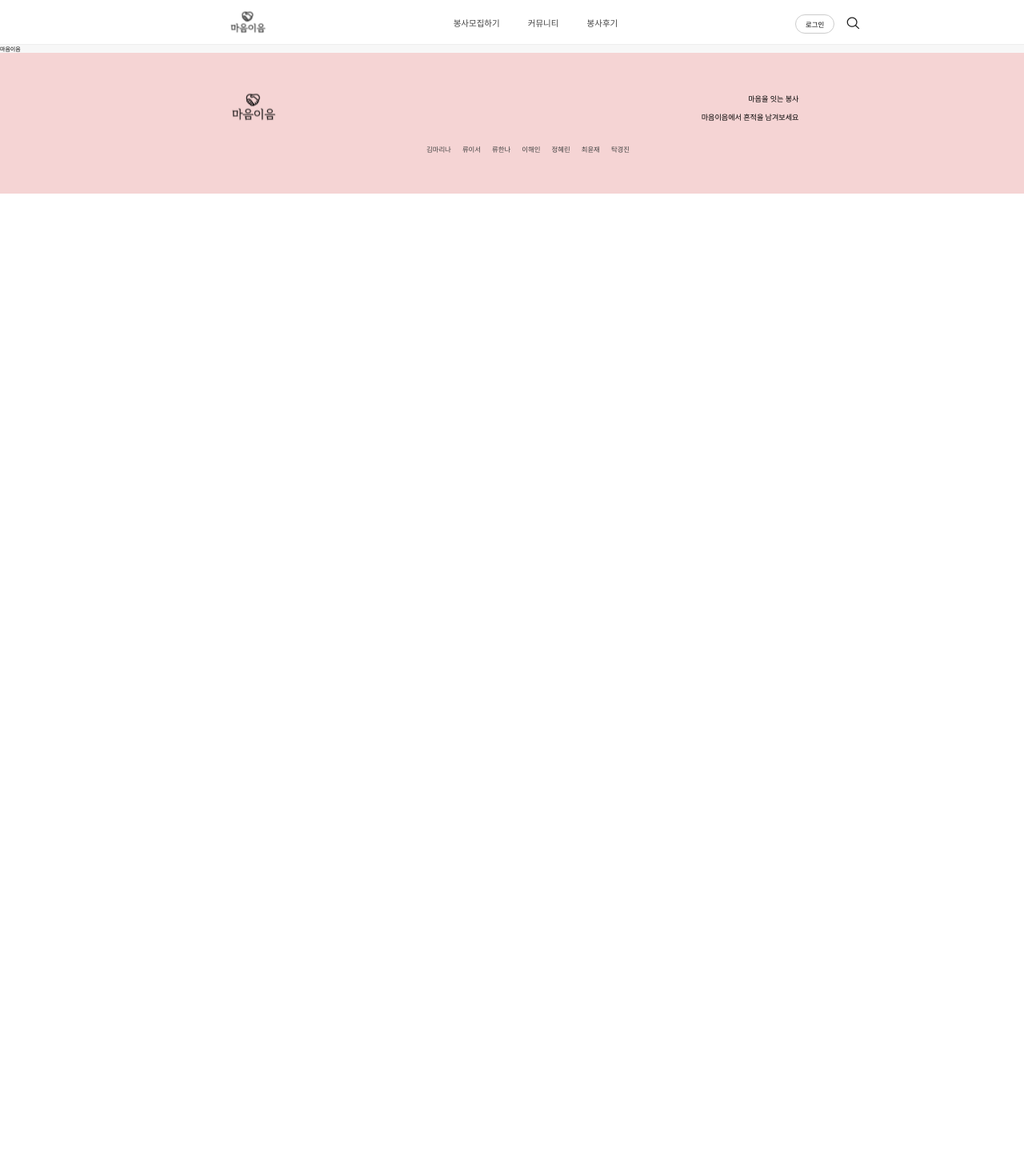
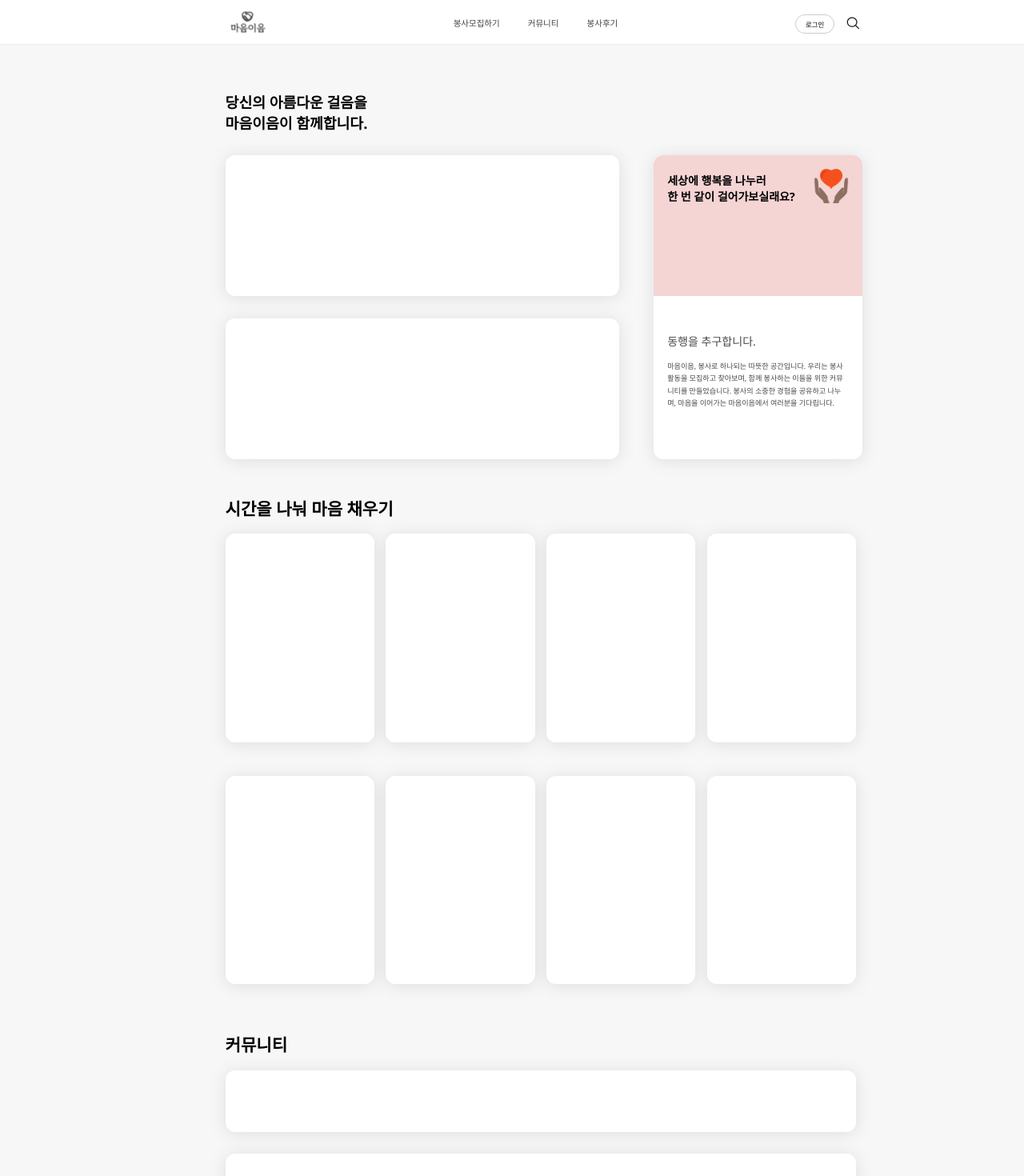
Before and after one commit to maumeum/Front-end, a React (Vite) app: page / in a window 1280 px wide. Shown: the top 1470 px of the page at 80% size. Before the commit the page ends 800 px from the top, so only its background shows below. Built offline with nearby package versions, Linux system fonts and the light colour scheme; a web font is replaced by a local one.

Commit message:
[Feat] 메인 페이지 틀 구현

```diff
--- a/src/App.tsx
+++ b/src/App.tsx
@@ -8,7 +8,6 @@ import Header from './components/Header/Header';
 import Footer from './components/Footer/Footer';
 import Main from './pages/mainPage/main';
 import Login from './pages/userPage/login';
-
 import SignUp from './pages/userPage/signUp';
 import MyVolunHistory from './pages/myPage-hr/volunHistory';
 import MyVolunSuggest from './pages/myPage-hr/volunSuggest';
@@ -32,7 +31,6 @@ function App() {
         <Route path="/login" element={<Login />} />
         <Route path="/sign_up" element={<SignUp />} />
       </Routes>
-
       <Footer />
     </Router>
   );
--- a/src/pages/mainPage/main.tsx
+++ b/src/pages/mainPage/main.tsx
@@ -1,18 +1,65 @@
 import React from "react";
-import styled from "styled-components";
+
+import {
+  MainSection,
+  TopSlogan,
+  TopContainer,
+  ReviewContainer,
+  ReviewCard,
+  IntroducePage,
+  IntroduceTitle,
+  MainTitle,
+  IntroImg,
+  IntroduceDesc,
+  Title,
+  Desc,
+  MidSlogan,
+  VolunteerContainer,
+  Volunteer,
+  CommunityTitle,
+  CommunityContainer,
+  CommunityCard
+} from "./style";
+import cardLogo from "../../assets/icons/cardlogo.svg";
 
 const Main = () => {
   return (
     <MainSection>
-      <div>마음이음</div>
+      <TopSlogan>당신의 아름다운 걸음을 마음이음이 함께합니다.</TopSlogan>
+      <TopContainer>
+        <ReviewContainer>
+          <ReviewCard></ReviewCard>
+          <ReviewCard></ReviewCard>
+        </ReviewContainer>
+        <IntroducePage>
+          <IntroduceTitle>
+            <MainTitle>세상에 행복을 나누러<br />한 번 같이 걸어가보실래요?</MainTitle>
+            <IntroImg src={cardLogo} alt="cardLogo" />
+          </IntroduceTitle>
+          <IntroduceDesc>
+            <Title>동행을 추구합니다.</Title>
+            <Desc>
+            마음이음, 봉사로 하나되는 따뜻한 공간입니다.
+            우리는 봉사활동을 모집하고 찾아보며, 함께 봉사하는 이들을 위한 커뮤니티를 만들었습니다.
+            봉사의 소중한 경험을 공유하고 나누며, 마음을 이어가는 마음이음에서 여러분을 기다립니다.
+            </Desc>
+          </IntroduceDesc>
+        </IntroducePage>
+      </TopContainer>
+      <MidSlogan>시간을 나눠 마음 채우기</MidSlogan>
+      <VolunteerContainer>
+        {Array.from({ length: 8 }).map((_, index) => (
+          <Volunteer key={index} />
+        ))}
+      </VolunteerContainer>
+      <CommunityTitle>커뮤니티</CommunityTitle>
+      <CommunityContainer>
+        {Array.from({ length: 6}).map((_, index) => (
+          <CommunityCard key={index} />
+        ))}
+      </CommunityContainer>
     </MainSection>
   )
 }
 
 export default Main;
-
-const MainSection = styled.div`
-  margin: 0;
-  padding: 0;
-  background-color: #F7F7F7;
-`
--- /dev/null
+++ b/src/pages/mainPage/style.ts
@@ -0,0 +1,131 @@
+import styled from "styled-components";
+
+export const MainSection = styled.div`
+  position: relative;
+  margin: 0;
+  padding: 6rem 40rem 12rem;
+  background-color: #F7F7F7;
+`
+
+export const TopSlogan = styled.h2`
+  margin-bottom: 0;
+  width: 26rem;
+  font-size: 2.6rem;
+  font-weight: 700;
+`
+export const TopContainer = styled.div`
+  display: flex;
+  width: 112rem;
+`
+
+export const ReviewContainer = styled.div`
+  width: 112rem;
+`
+
+export const ReviewCard = styled.div`
+  margin: 4rem 0;
+  width: 70rem;
+  height: 25rem;
+  background-color: #FFFFFF;
+  border: none;
+  border-radius: 12px;
+  box-sizing: border-box;
+  filter: drop-shadow(0 2px 10px rgb(0, 0, 0, 10%));
+`
+
+export const IntroducePage = styled.div`
+  margin: 4rem 0 4rem 6rem;
+  width: 45rem;
+  height: 54rem;
+  background-color: #FFFFFF;
+  border: none;
+  border-radius: 12px;
+  box-sizing: border-box;
+  filter: drop-shadow(0 2px 10px rgb(0, 0, 0, 10%));
+`
+
+export const IntroduceTitle = styled.div`
+  display: flex;
+  height: 25rem;
+  background-color: var(--color--footer);
+  border: none;
+  border-radius: 12px 12px 0 0;
+  box-sizing: border-box;
+`
+
+export const MainTitle = styled.h2`
+  margin: 3rem 3rem auto 2.5rem;
+  width: 23rem;
+  font-size: 2rem;
+  font-weight: bold;
+`
+
+export const IntroImg = styled.img`
+  margin: 1.5rem 2.5rem auto 0;
+  width: 6.2rem;
+  height: 8rem;
+`
+
+export const IntroduceDesc = styled.div`
+  height: 29rem;
+  color: #4A4A4A;
+`
+
+export const Title = styled.h2`
+  font-size: 2rem;
+  font-weight: 400;
+  margin: 6.5rem 0 2rem 2.5rem;
+`
+
+export const Desc = styled.p`
+  font-size: 1.3rem;
+  font-weight: 400;
+  line-height: 170%;
+  margin: 0 2.5rem auto 2.5rem;
+`
+
+export const MidSlogan = styled.h2`
+  font-size: 3rem;
+  font-weight: 900;
+`
+
+export const VolunteerContainer = styled.div`
+  width: 112rem;
+  display: grid;
+  grid-template-columns: repeat(4, 1fr);
+  column-gap: 2rem;
+  grid-template-rows: repeat(2, 1fr);
+`
+
+export const Volunteer = styled.div`
+  margin-bottom: 6rem;
+  width: 26.5rem;
+  height: 37rem;
+  background-color: #FFFFFF;
+  border: none;
+  border-radius: 12px;
+  box-sizing: border-box;
+  filter: drop-shadow(0 2px 10px rgb(0, 0, 0, 10%));
+`
+
+export const CommunityTitle = styled.h2`
+  font-size: 3rem;
+  font-weight: 900;
+`
+
+export const CommunityContainer = styled.div`
+  width: 112rem;
+  height: 89rem;
+  display: grid;
+  grid-template-rows: repeat(6, 1fr);
+`
+
+export const CommunityCard = styled.div`
+  width: 112rem;
+  height: 11rem;
+  background-color: #FFFFFF;
+  border: none;
+  border-radius: 12px;
+  position: sticky;
+  filter: drop-shadow(0 2px 10px rgb(0, 0, 0, 10%));
+`
```
